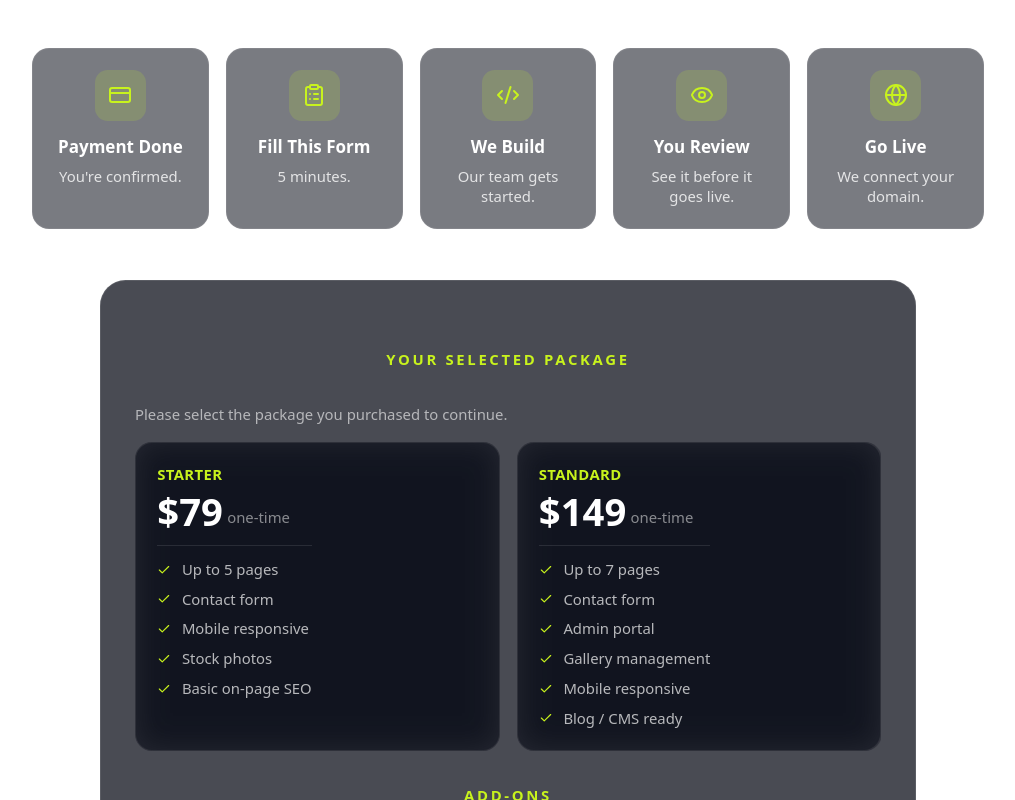
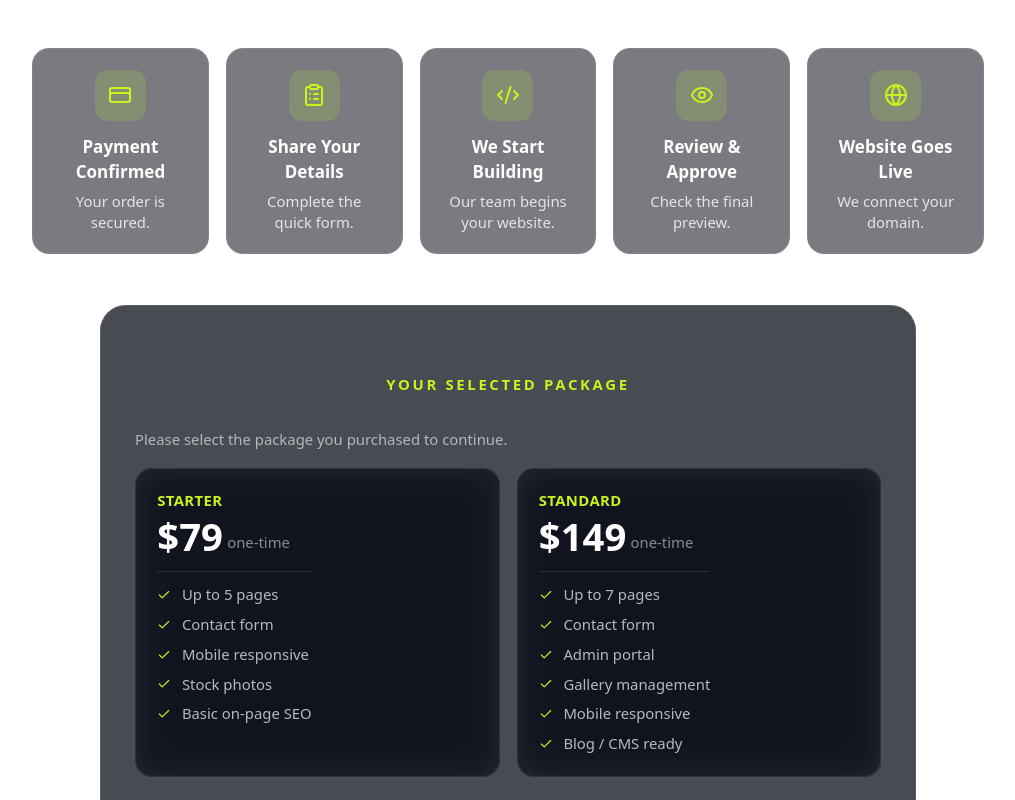
Before and after one commit to BizzOne-Digital/Bizzoneform, a Next.js app: page / in a window 1280 px wide. Shown: the part 1420-2220 px from the top of the page, without its empty margins (132-1147 px from the left). Built offline with nearby package versions, Linux system fonts and the light colour scheme.

Commit message:
updatess

```diff
--- a/src/components/LeadForm.tsx
+++ b/src/components/LeadForm.tsx
@@ -9,11 +9,11 @@ const darkOpt = { background: "#0f0a1a", color: "#e9e6f2" };
 
 /* ── Issue 2 fix: Updated 5-step process ── */
 const STEPS = [
-  { icon: CreditCard, title: "Payment Done", desc: "You're confirmed." },
-  { icon: ClipboardList, title: "Fill This Form", desc: "5 minutes." },
-  { icon: Code2, title: "We Build", desc: "Our team gets started." },
-  { icon: Eye, title: "You Review", desc: "See it before it goes live." },
-  { icon: Globe, title: "Go Live", desc: "We connect your domain." },
+  { icon: CreditCard, title: "Payment Confirmed", desc: "Your order is secured." },
+  { icon: ClipboardList, title: "Share Your Details", desc: "Complete the quick form." },
+  { icon: Code2, title: "We Start Building", desc: "Our team begins your website." },
+  { icon: Eye, title: "Review & Approve", desc: "Check the final preview." },
+  { icon: Globe, title: "Website Goes Live", desc: "We connect your domain." },
 ];
 
 /* ── Issue 3 fix: packages are display-only, not clickable ── */
@@ -327,11 +327,12 @@ export default function LeadForm() {
 
           {status === "error" && <p className="mt-5 rounded-xl border border-red-400/30 bg-red-400/10 px-4 py-3 text-base text-red-300">{err}</p>}
 
-          {/* Project notice */}
+          {/* Project Timeline Note */}
           <div className="mt-8 rounded-2xl border border-amber-500/20 bg-amber-500/[0.06] px-5 py-4 text-sm leading-relaxed text-white/70">
-            <p className="font-semibold text-amber-300">⚠️ Please note:</p>
-            <p className="mt-2">We have limited project slots available, so we kindly ask that you remain available for the next <strong className="text-white">4–5 days</strong> after submitting this form for any content, feedback, or approvals needed.</p>
-            <p className="mt-2">To keep your project on track, prompt responses help us move quickly and deliver on time. If we are unable to reach you or receive the required details, your project may be <strong className="text-white">placed on hold</strong> until we hear back from you.</p>
+            <p className="font-semibold text-amber-300">⚠️ Project Timeline Note</p>
+            <p className="mt-2">Your website will be completed within <strong className="text-white">10–15 business days</strong> once we receive all required content and approvals.</p>
+            <p className="mt-2">To help us keep your project moving smoothly, please share your content such as text, images, logo, and business details as early as possible. We may also reach out during the process for quick feedback or approvals. If required content or feedback is delayed, the project timeline may be extended. Project slots are reserved for <strong className="text-white">10–15 days</strong>, and if the timeline needs to be extended to <strong className="text-white">25–30 days</strong>, a small <strong className="text-white">$10 extension fee</strong> may apply.</p>
+            <p className="mt-2">Thank you for helping us keep everything on track and delivered on time.</p>
           </div>
 
           <div className="mt-6 flex flex-col items-center gap-4 sm:flex-row sm:justify-between">
```
